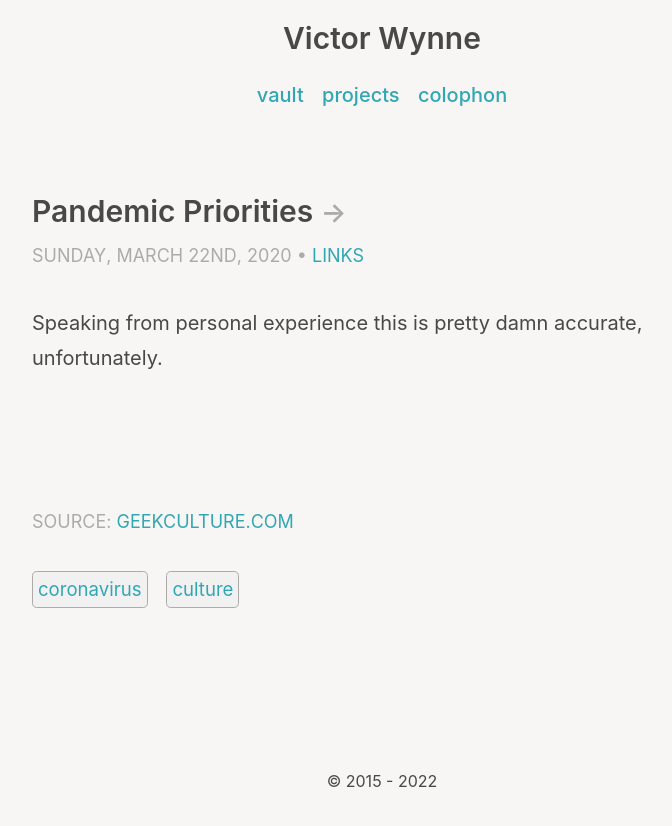
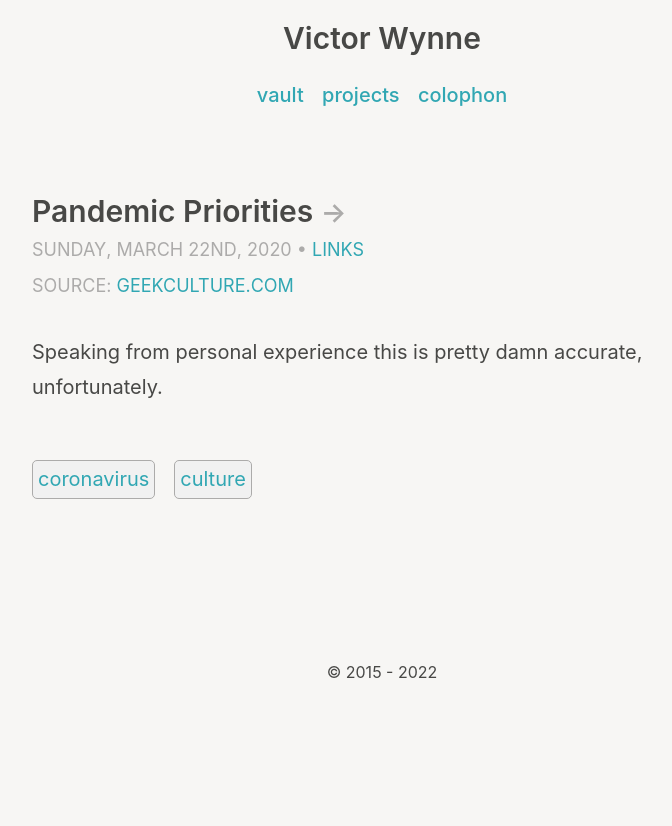
Before and after one commit to wertercatt/tooters, a Jekyll site: the page built from _posts/2020-03-22-pandemic-priorities.md, in a window 1280 px wide. Shown: the top 826 px of the page, without its empty margins (258-930 px from the left). Built offline with Jekyll 4.4.1, drawn with Linux system fonts in a browser that asks for light colours.

Commit message:
Refined the display style of post meta data

```diff
--- a/_layouts/post.html
+++ b/_layouts/post.html
@@ -5,13 +5,12 @@ layout: default
 <article class="post">
 
 {% if page.link %}
-<h2 class="post-title"><a href="{{ page.link }}">
-  {{ page.title | smartify }} <span class="link-arrow">&rarr;</span></a>
-</h2>
+<h2 class="post-title">{{ page.title | smartify }} <span class="link-arrow">&rarr;</span></h2>
   {% else %}
 <h2 class="post-title">{{ page.title | smartify }}</h2>
   {% endif %}
   <time datetime="{{ page.date | date_to_xmlschema }}" class="post-date">{{ page.date | date: "%A" }}, {{ page.date | date_to_long_string: "ordinal", "US" }}
+
   {% if post %}
   {% assign categories = post.categories %}
   {% else %}
@@ -22,15 +21,12 @@ layout: default
   <a href="{{site.baseurl}}/categories/#{{category|slugize}}">{{category}}</a>{% unless forloop.last %},{% endunless %}
   {% endfor %}</time>
 
-
-
-
-  {{ content | smartify }}
-
-  <br><br>
   {% if page.link %}<span class="source" role="doc-endnotes">
   source: <a href="{{ page.link }}">{{ page.link | remove:'http://' | remove:'www.' | remove:'https://' | split:'/' | first }}</a>
   </span>{% endif %}
+
+  {{ content | smartify }}
+  <br>
   <div class="tag-list">
   {% if post %}
   {% assign tags = post.tags %}
--- a/_sass/_posts.scss
+++ b/_sass/_posts.scss
@@ -90,8 +90,8 @@ figure {
 // Meta data line below post title
 .post-date {
   display: block;
-  margin-top: 0;
-  margin-bottom: 1.5rem;
+  margin-top: -.3rem;
+  margin-bottom: .5rem;
   font-variant: all-petite-caps;
   font-size: 130%;
   color: #5a5959;
@@ -114,7 +114,7 @@ figure {
 
 .source {
   display: block;
-  margin-top: 1.5rem;
+  margin-top: -1rem;
   margin-bottom: 1.5rem;
   color: #5a5959;
   width: 100%;
@@ -142,7 +142,7 @@ figure {
   border-radius: .25em;
   margin-bottom: .7rem;
   margin-right: .1rem;
-  font-size: 93%;
+  font-size: 100%;
 
   @media (prefers-color-scheme: light) {
   color: $light-scheme-accent;
@@ -163,7 +163,7 @@ a:visited {
   border-radius: .25em;
   margin-bottom: .7rem;
   margin-right: .1rem;
-  font-size: 93%;
+  font-size: 100%;
 
   @media (prefers-color-scheme: light) {
   color: $light-scheme-accent;
```
